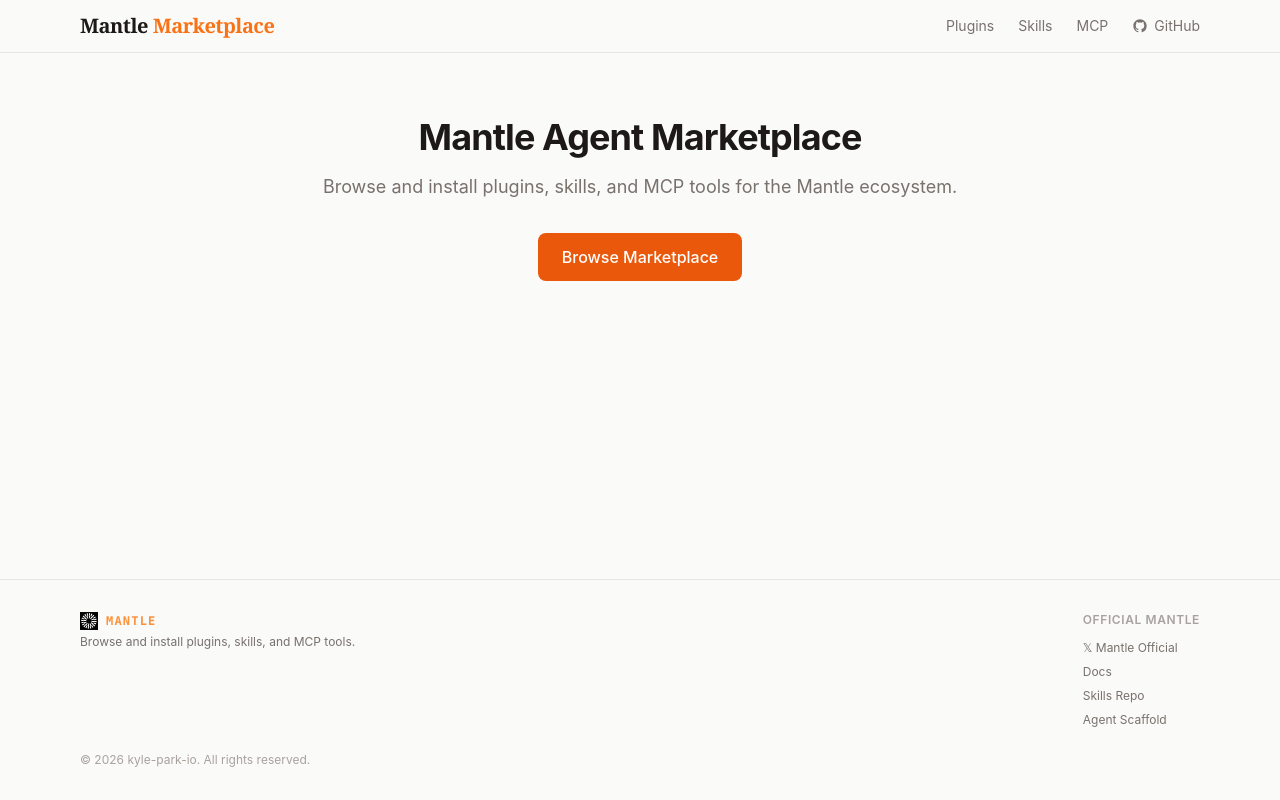
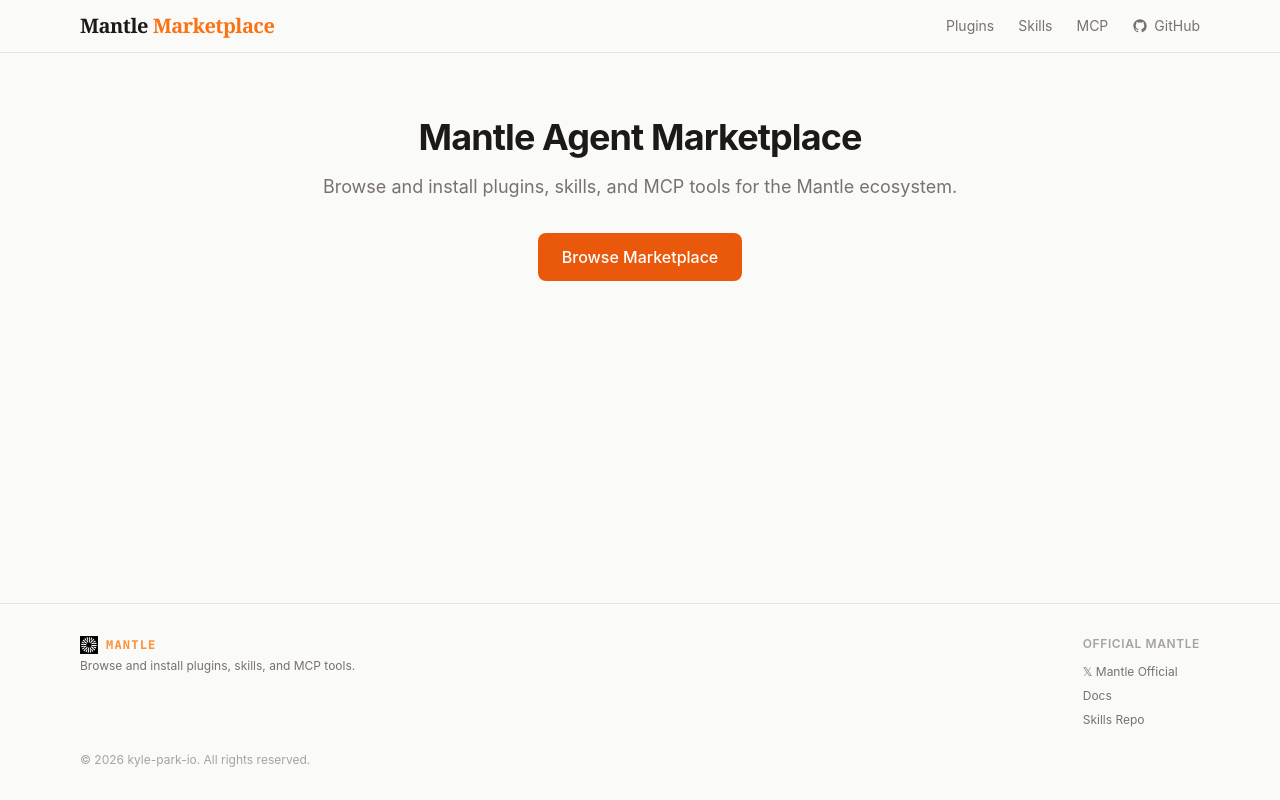
Before and after one commit to kyle-park-io/mantle-marketplace, a Next.js app: page / in a window 1280 px wide. Built offline with nearby package versions, Linux system fonts and the light colour scheme; a web font is replaced by a local one.

Commit message:
fix(footer): remove redundant agent scaffold GitHub link (#19)
Keep only the Docs link for agent scaffold — the GitHub repo is already
reachable from the docs site, so the duplicate link adds noise.

```diff
--- a/src/components/footer.tsx
+++ b/src/components/footer.tsx
@@ -58,14 +58,6 @@ export function Footer() {
             >
               Skills Repo
             </a>
-            <a
-              href="https://github.com/mantle-xyz/mantle-agent-scaffold"
-              target="_blank"
-              rel="noopener noreferrer"
-              className="text-xs text-stone-500 transition-colors hover:text-stone-900"
-            >
-              Agent Scaffold
-            </a>
           </div>
         </div>
 
```
